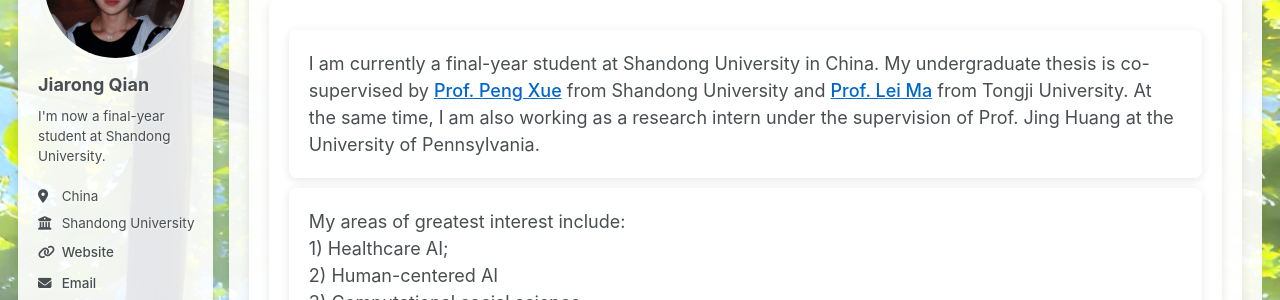
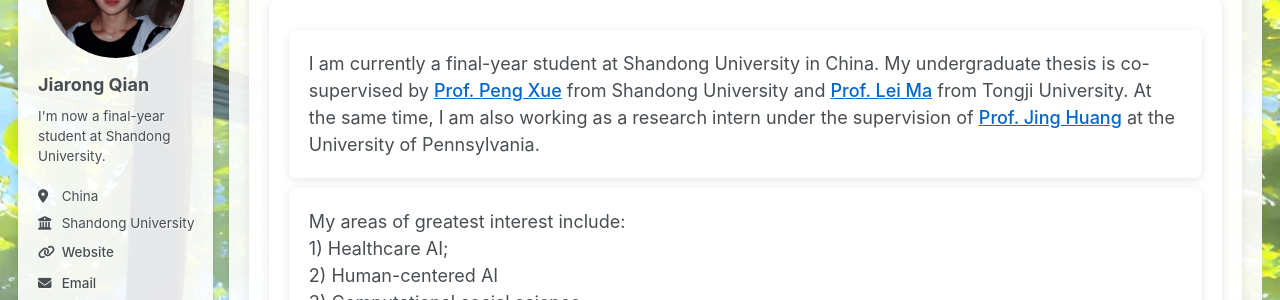
Before and after one commit to JiarongQian/JiarongQian.github.io, a Jekyll site: the page built from _pages/about.md, in a window 1280 px wide and 900 px high. Shown: the part 211-511 px from the top of the window. Built offline with Jekyll 4.4.1, drawn with Linux system fonts in a browser that asks for light colours; a script that is not in the unit is left out; part of the change alters nothing that is shown.

```diff
--- a/_pages/about.md
+++ b/_pages/about.md
@@ -7,7 +7,7 @@ redirect_from:
   - /about.html
 ---
 
-I am currently a final-year student at Shandong University in China. My undergraduate thesis is co-supervised by <a href="https://scholar.google.com/citations?user=ooqH5wcAAAAJ&hl=zh-CN" target="_blank">Prof. Peng Xue</a> from Shandong University and <a href="https://scholar.google.com/citations?user=bI_qetYAAAAJ&hl=en" target="_blank">Prof. Lei Ma</a> from Tongji University. At the same time, I am also working as a research intern under the supervision of Prof. Jing Huang at the University of Pennsylvania.
+I am currently a final-year student at Shandong University in China. My undergraduate thesis is co-supervised by <a href="https://scholar.google.com/citations?user=ooqH5wcAAAAJ&hl=zh-CN" target="_blank">Prof. Peng Xue</a> from Shandong University and <a href="https://scholar.google.com/citations?user=bI_qetYAAAAJ&hl=en" target="_blank">Prof. Lei Ma</a> from Tongji University. At the same time, I am also working as a research intern under the supervision of <a href="https://scholar.google.com/citations?user=qiSinicAAAAJ&hl=en" target="_blank">Prof. Jing Huang</a> at the University of Pennsylvania.
 
 My areas of greatest interest include:<br>
 1) Healthcare AI;<br>
```
